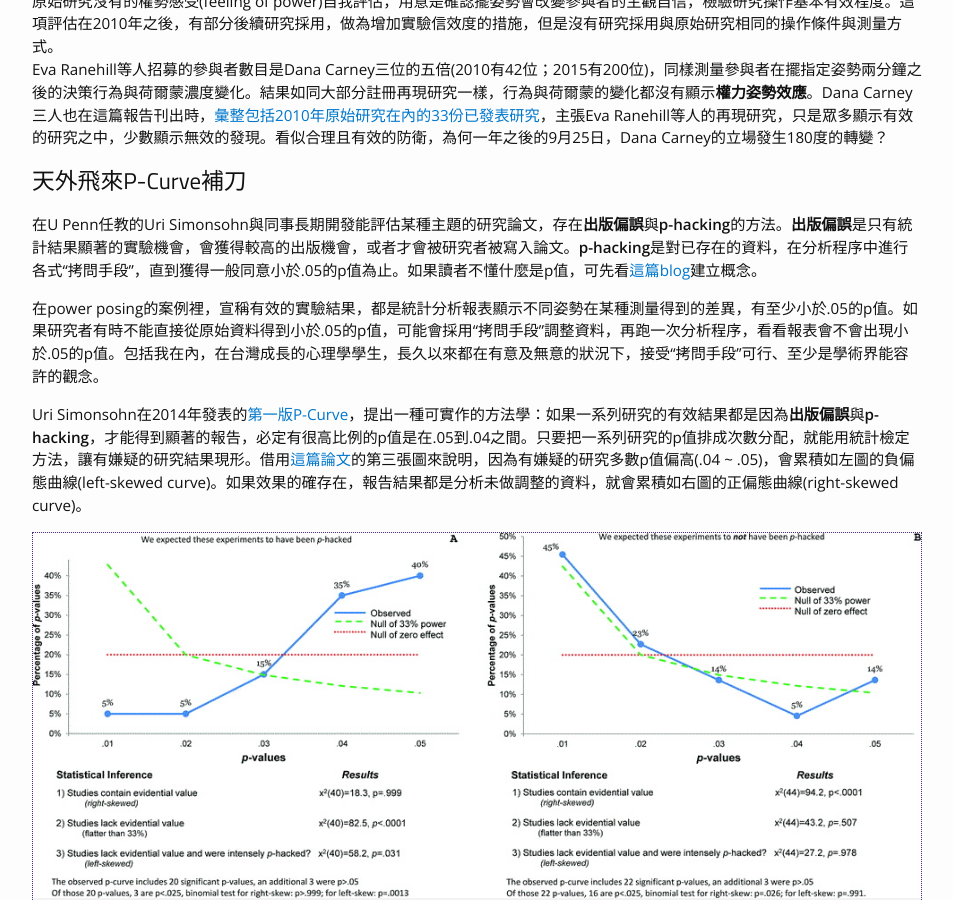
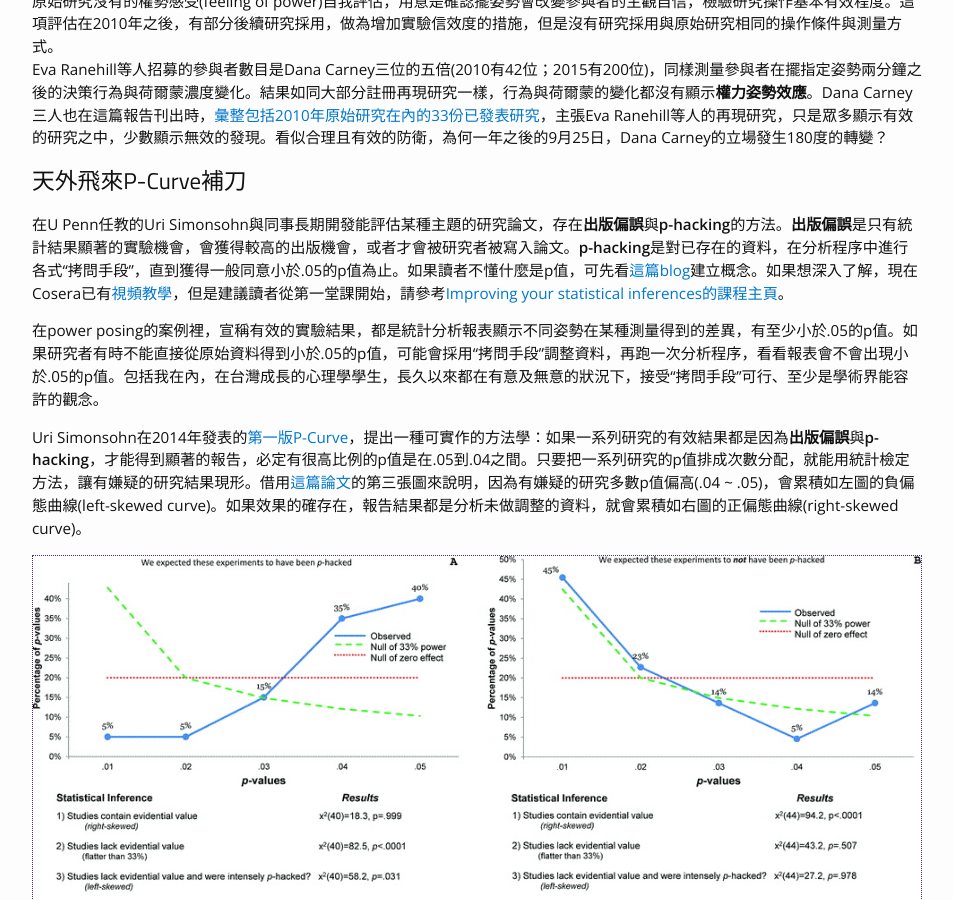
Before and after one commit to SCgeeker/SCgeeker.github.io, a Jekyll site: the page built from Text/text_2016005.md, in a window 1280 px wide and 900 px high, scrolled down 1106 px. Shown: the whole window, without its empty margins (163-1116 px from the left). Built offline with Jekyll 4.4.1, drawn with Linux system fonts in a browser that asks for light colours; formulas are drawn with MathJax 3; comment, search, counter and statistics services are not loaded; some of the changed text lies outside the part shown.

```diff
--- a/Text/text_2016005.md
+++ b/Text/text_2016005.md
@@ -23,7 +23,7 @@
 
 ## 天外飛來P-Curve補刀
 
-在U Penn任教的Uri Simonsohn與同事長期開發能評估某種主題的研究論文，存在**出版偏誤**與**p-hacking**的方法。**出版偏誤**是只有統計結果顯著的實驗機會，會獲得較高的出版機會，或者才會被研究者被寫入論文。**p-hacking**是對已存在的資料，在分析程序中進行各式“拷問手段”，直到獲得一般同意小於.05的p值為止。如果讀者不懂什麼是p值，可先看[這篇blog][8]建立概念。
+在U Penn任教的Uri Simonsohn與同事長期開發能評估某種主題的研究論文，存在**出版偏誤**與**p-hacking**的方法。**出版偏誤**是只有統計結果顯著的實驗機會，會獲得較高的出版機會，或者才會被研究者被寫入論文。**p-hacking**是對已存在的資料，在分析程序中進行各式“拷問手段”，直到獲得一般同意小於.05的p值為止。如果讀者不懂什麼是p值，可先看[這篇blog][8]建立概念。如果想深入了解，現在Cosera已有[視頻教學][16]，但是建議讀者從第一堂課開始，請參考[Improving your statistical inferences的課程主頁][17]。
 
 在power posing的案例裡，宣稱有效的實驗結果，都是統計分析報表顯示不同姿勢在某種測量得到的差異，有至少小於.05的p值。如果研究者有時不能直接從原始資料得到小於.05的p值，可能會採用“拷問手段”調整資料，再跑一次分析程序，看看報表會不會出現小於.05的p值。包括我在內，在台灣成長的心理學學生，長久以來都在有意及無意的狀況下，接受“拷問手段”可行、至少是學術界能容許的觀念。
 
@@ -92,3 +93,7 @@
 [14]:http://nymag.com/scienceofus/2016/09/read-amy-cuddys-response-to-power-posing-critiques.html
 
 [15]:http://www.npr.org/2016/10/01/496093672/power-poses-co-author-i-do-not-believe-the-effects-are-real
+
+[16]:https://www.coursera.org/learn/statistical-inferences/lecture/lK9BG/p-curve-analysis
+
+[17]:https://www.coursera.org/learn/statistical-inferences
```
Also changed, not shown: other parts of Text/text_2016005.md (+1 -0 lines), text.md (+1 -0 lines).
